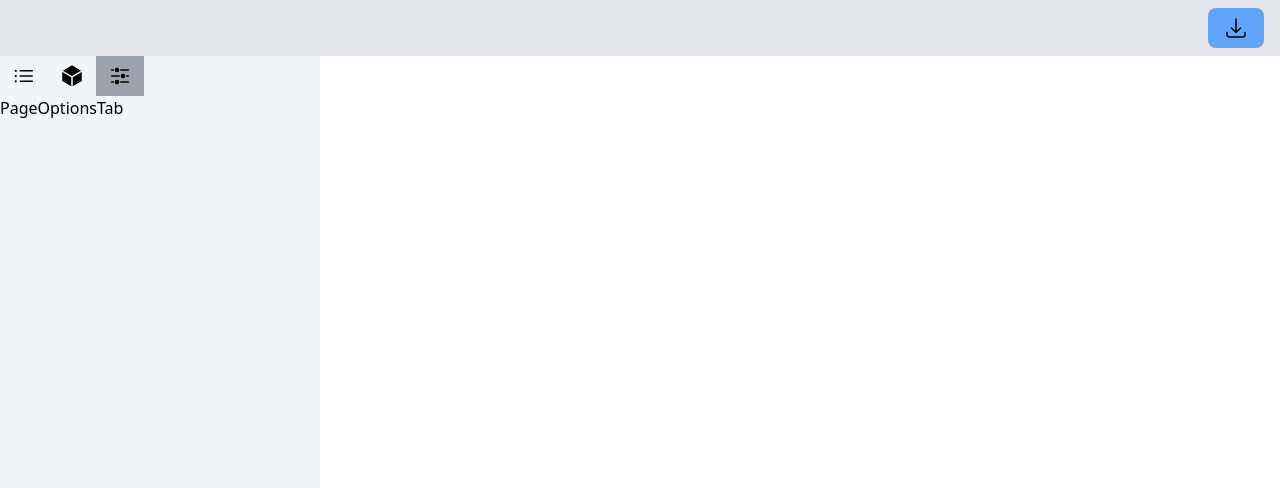
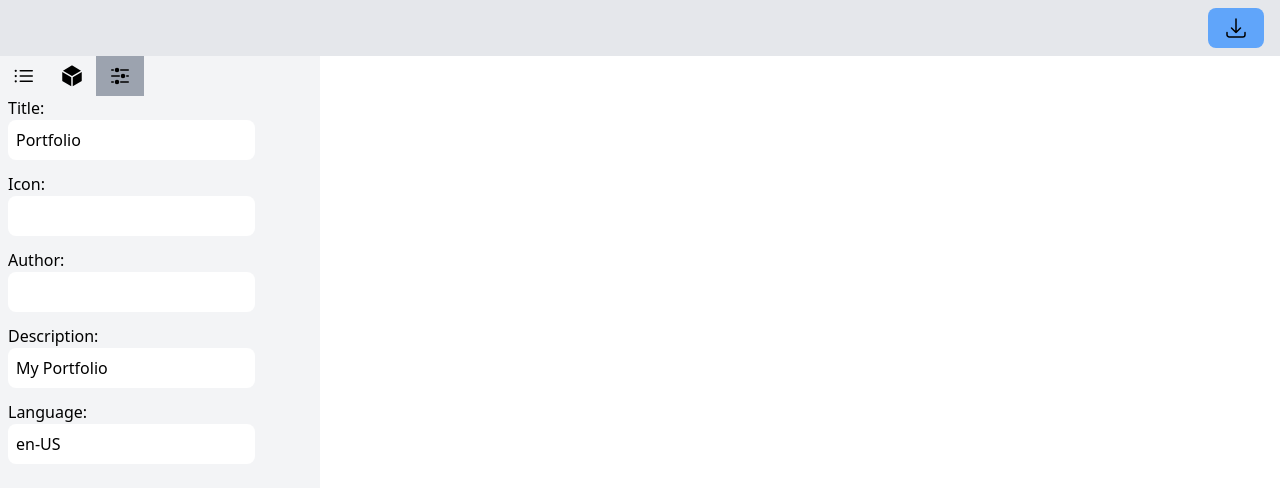
Before and after one commit to cs472-team6/cs472-team6, a React (Vite) app: page / in a window 1280 px wide. Both pictures are taken after a click on the button 120 px from the left and 76 px from the top of the page. Shown: the top 488 px of the page. Built offline with nearby package versions, Linux system fonts and the light colour scheme.

Commit message:
Add logic for PageOptionsTab

```diff
--- a/src/components/PageOptionsTab/PageOptionsTab.jsx
+++ b/src/components/PageOptionsTab/PageOptionsTab.jsx
@@ -1,5 +1,26 @@
+import { PageState } from "../../state"
+
+
 export default function PageOptionsTab(){
+    let pageOptions = PageState((state) => state.pageOptions);
+    let updatePageOptions = PageState((state) => state.updatePageOptions);
+
+    function handleChange(e) {
+        updatePageOptions({ [e.target.name]: e.target.value })
+    }
+
     return (
-        <div className="flex-1">PageOptionsTab</div>
+        <div className="flex-1 pl-2">
+            <label className="block">Title:</label>
+            <input className="block mb-3 p-2 rounded-lg" type="text" name="title" value={pageOptions.title} onChange={handleChange} />
+            <label className="block">Icon:</label>
+            <input className="block mb-3 p-2 rounded-lg" type="text" name="icon" value={pageOptions.icon} onChange={handleChange} />
+            <label className="block">Author:</label>
+            <input className="block mb-3 p-2 rounded-lg" type="text" name="author" value={pageOptions.author} onChange={handleChange} />
+            <label className="block">Description:</label>
+            <input className="block mb-3 p-2 rounded-lg" type="text" name="description" value={pageOptions.description} onChange={handleChange} />
+            <label className="block">Language:</label>
+            <input className="block p-2 rounded-lg" type="text" name="language" value={pageOptions.language} onChange={handleChange} />
+        </div>
     )
 }
--- a/src/state.js
+++ b/src/state.js
@@ -10,5 +10,6 @@ export const SidePanelState = create((set) => ({
 export const PageState = create((set) => ({
     componentsList: [],
     pageOptions: new PageOptions({}),
-    addComponent: (component) => set((state) => ({componentsList: [...state.componentsList, component]}))
+    addComponent: (component) => set((state) => ({componentsList: [...state.componentsList, component]})),
+    updatePageOptions: (newOptions) => set((state) => ({pageOptions: {...state.pageOptions, ...newOptions}}))
 }))
```
